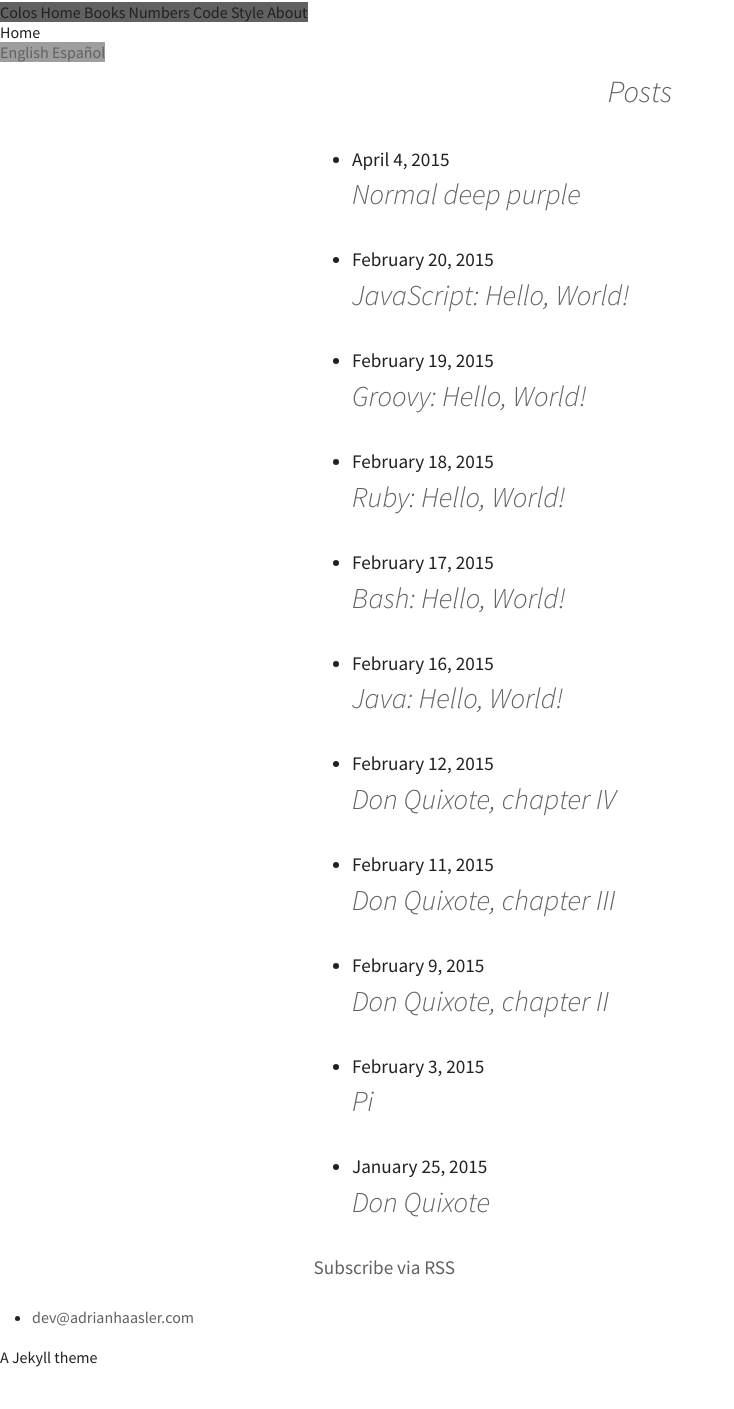
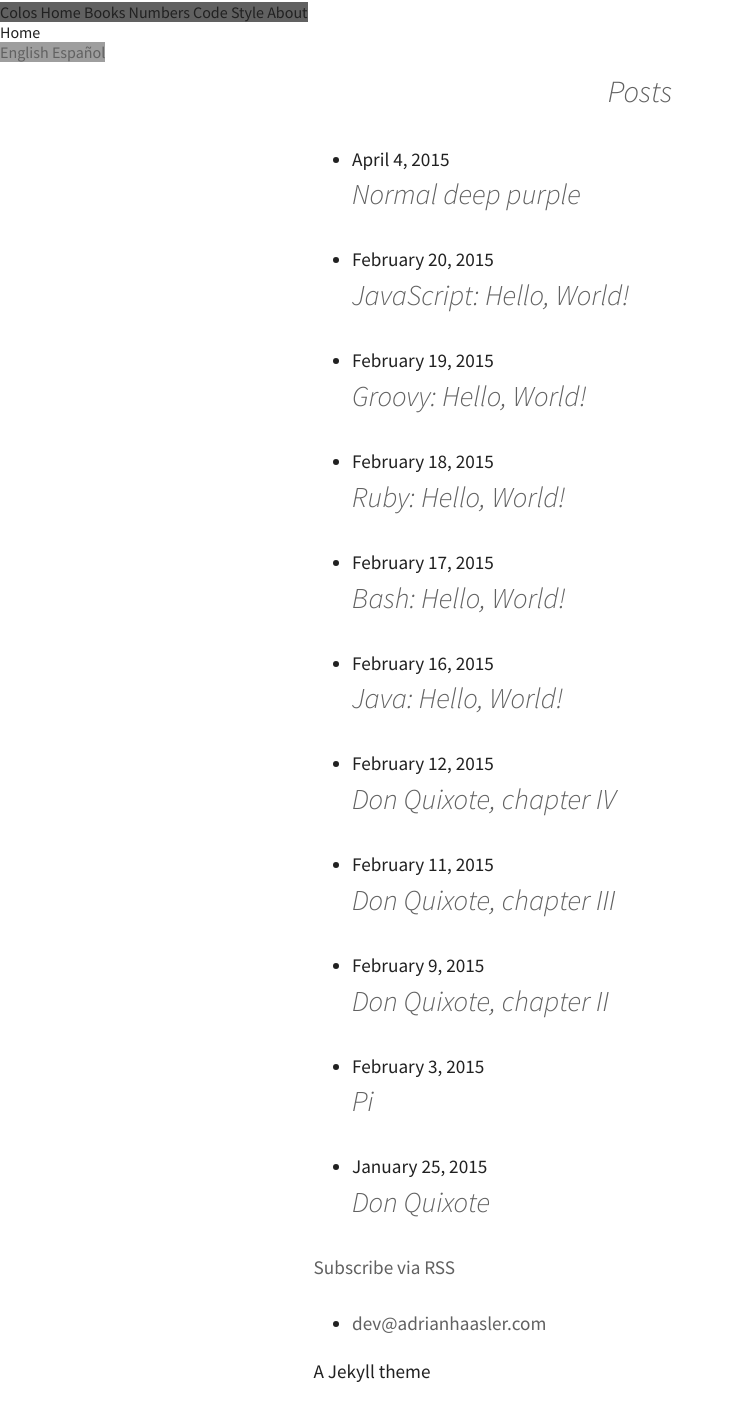
Before and after one commit to ahaasler/colos, a Jekyll site: the page built from _pages/en/home.md, in a window 1280 px wide. Shown: the whole page, without its empty margins (0-734 px from the left). Built offline with Jekyll 4.4.1, drawn with Linux system fonts in a browser that asks for light colours; Markdown is read by kramdown in place of the engine named in the settings; before the commit the page ends 1385 px from its top, so only the background shows below that.

Commit message:
Add site footer padding
Now the footer is centered just like the page content.

```diff
--- a/_sass/_layout.scss
+++ b/_sass/_layout.scss
@@ -9,7 +9,7 @@ core-menu {
 }
 
 // Page content
-.page-content {
+.page-content, .site-footer {
 	margin: 0 auto;
 	padding: $spacing-unit * 0.1;
 	max-width: $spacing-unit * 17;
```
